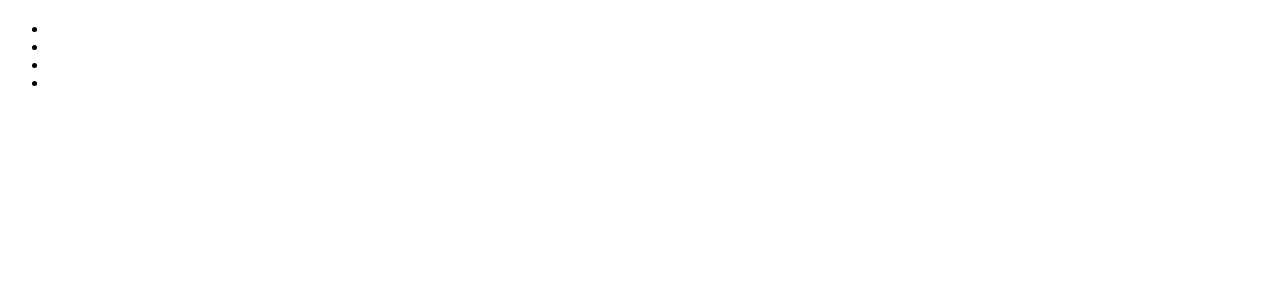
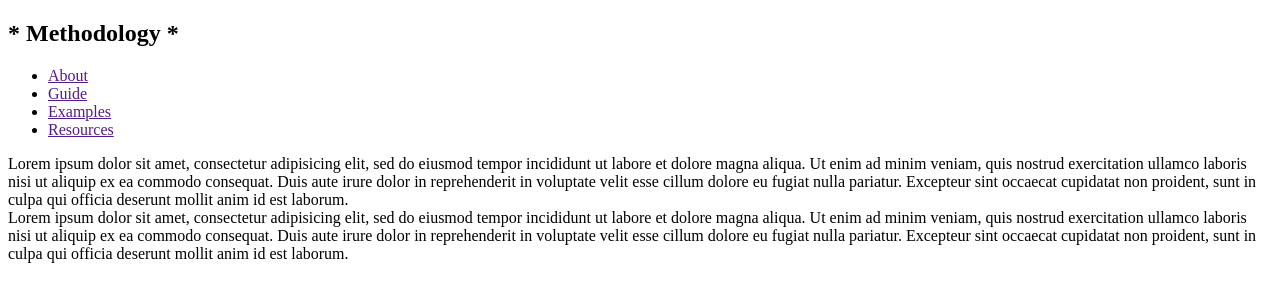
Before and after one commit to Gracrys/css-methodologies, a plain HTML site: page index.template.html in a window 1280 px wide. Drawn offline with Linux system fonts and the light colour scheme.

Commit message:
update html template

```diff
--- a/index.template.html
+++ b/index.template.html
@@ -7,18 +7,27 @@
 </head>
 <body>
 	<aside>
-		<h1></h1>
+		<h1> * Methodology * </h1>
 		<ul>
-			<li><a href=""></a></li>
-			<li><a href=""></a></li>
-			<li><a href=""></a></li>
-			<li><a href=""></a></li>
+			<li><a href="">About</a></li>
+			<li><a href="">Guide</a></li>
+			<li><a href="">Examples</a></li>
+			<li><a href="">Resources</a></li>
 		</ul>
 	</aside>
 	<main>
-		<article></article>
-		<article></article>
+		<article>Lorem ipsum dolor sit amet, consectetur adipisicing elit, sed do eiusmod
+		tempor incididunt ut labore et dolore magna aliqua. Ut enim ad minim veniam,
+		quis nostrud exercitation ullamco laboris nisi ut aliquip ex ea commodo
+		consequat. Duis aute irure dolor in reprehenderit in voluptate velit esse
+		cillum dolore eu fugiat nulla pariatur. Excepteur sint occaecat cupidatat non
+		proident, sunt in culpa qui officia deserunt mollit anim id est laborum.</article>
+		<article>Lorem ipsum dolor sit amet, consectetur adipisicing elit, sed do eiusmod
+		tempor incididunt ut labore et dolore magna aliqua. Ut enim ad minim veniam,
+		quis nostrud exercitation ullamco laboris nisi ut aliquip ex ea commodo
+		consequat. Duis aute irure dolor in reprehenderit in voluptate velit esse
+		cillum dolore eu fugiat nulla pariatur. Excepteur sint occaecat cupidatat non
+		proident, sunt in culpa qui officia deserunt mollit anim id est laborum.</article>
 	</main>
-
 </body>
 </html>
```
